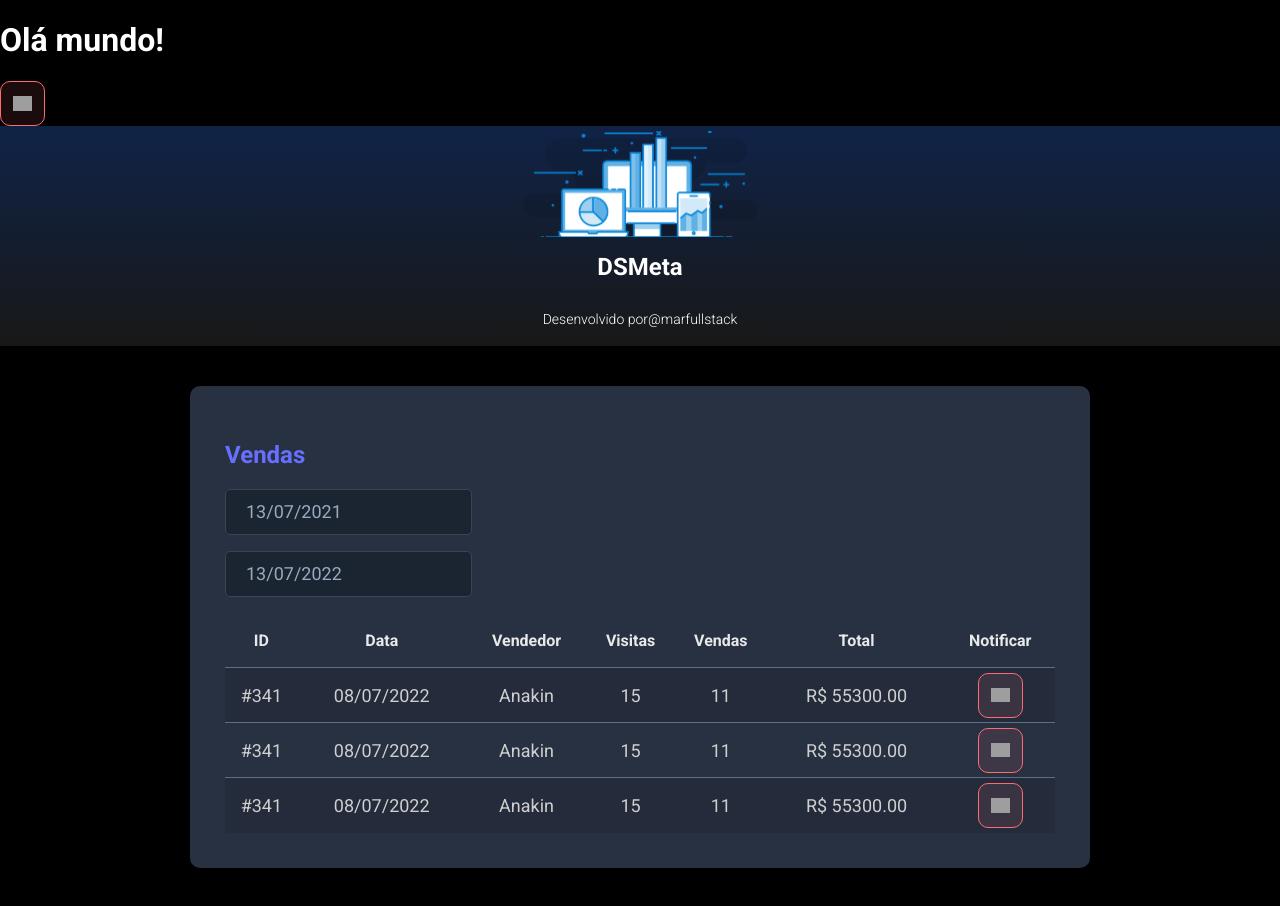
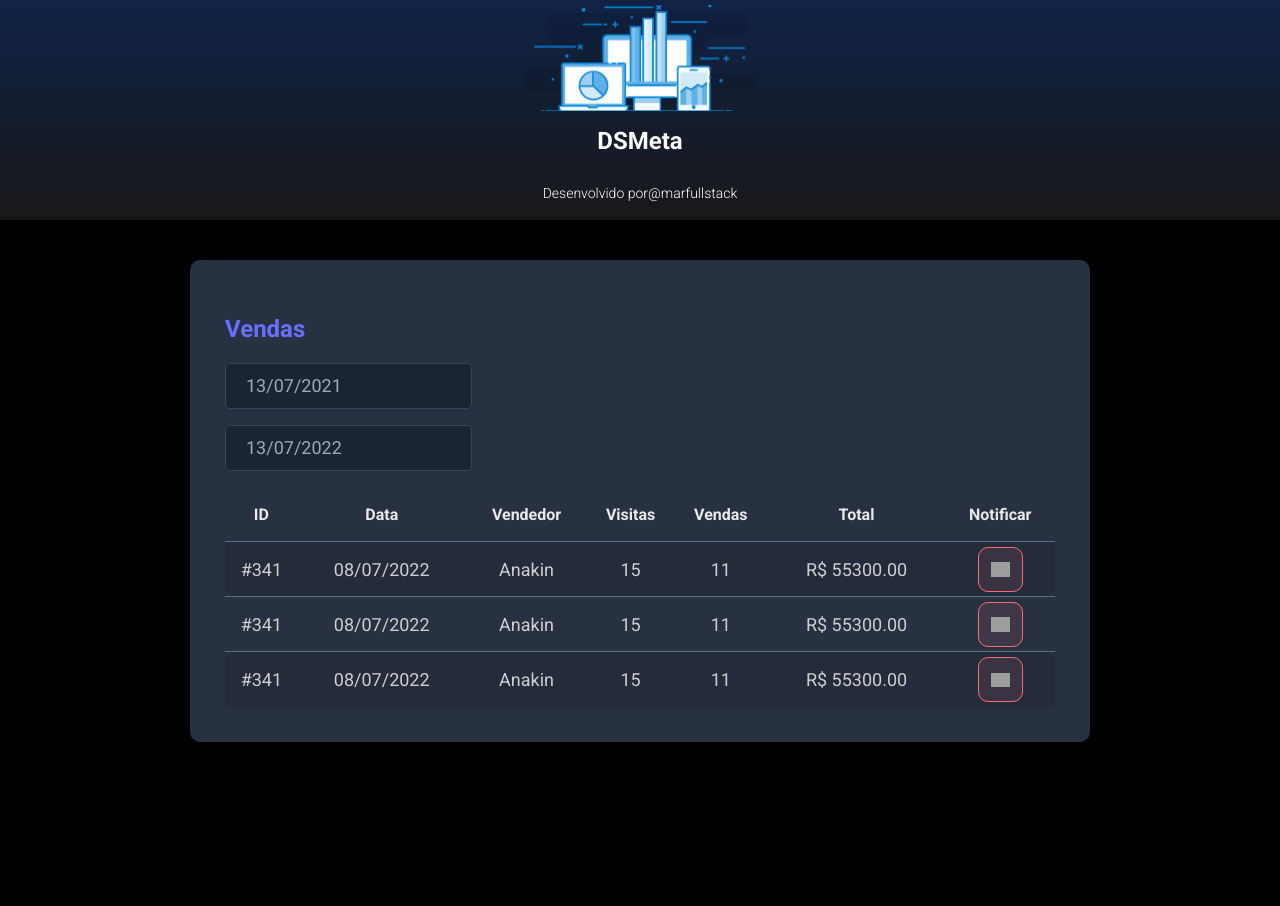
Before and after one commit to mig-ramos/dsmeta, a React (Vite) app in the folder frontend/: page / in a window 1280 px wide. After the commit the page ends 800 px from the top, so only its background shows below. Built offline with nearby package versions, Linux system fonts and the light colour scheme; grey boxes are pictures that could not be loaded.

Commit message:
index clean

```diff
--- a/frontend/src/App.tsx
+++ b/frontend/src/App.tsx
@@ -6,8 +6,6 @@ import SalesCard from "./componetns/SalesCard";
 function App() {
   return (
     <>
-      <h1>Olá mundo!</h1>
-      <NotificationButton />
       <Header />
       <main>
         <section id="sales">
```
